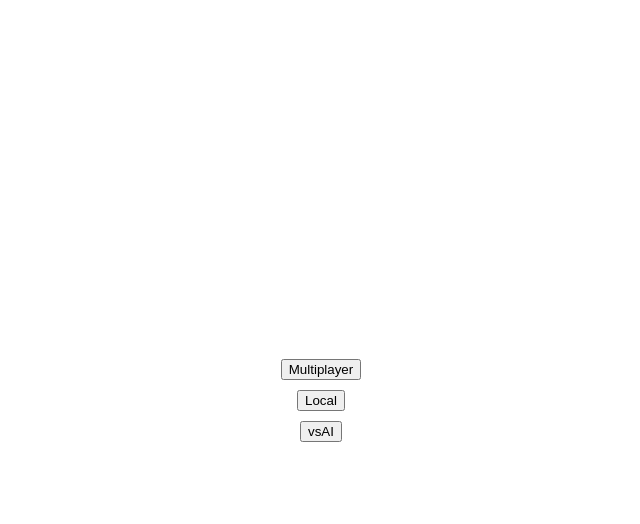
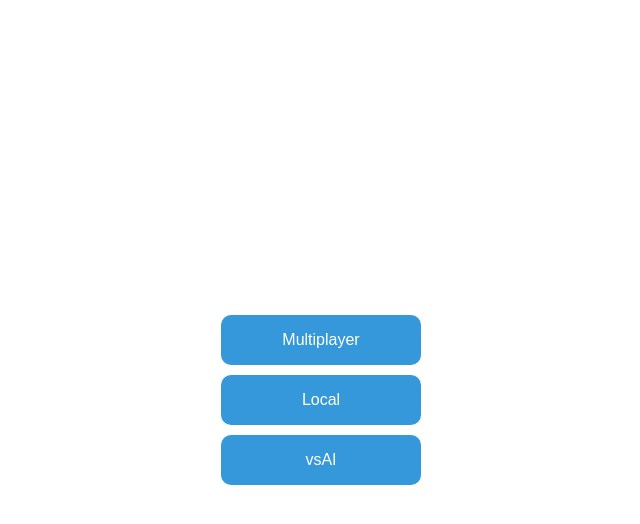
Before and after one commit to SusAd1/multiplayer-ticktacktoe, a Flask app: page / in a window 1280 px wide. Shown: the top 524 px of the page, without its empty margins (319-959 px from the left). Run offline with Flask 3, Linux system fonts and the light colour scheme.

Commit message:
Fixed the css not applying error.

```diff
--- a/static/home.css
+++ b/static/home.css
@@ -15,14 +15,14 @@ body {
 }
 
 .menu-button {
-  width: 200px;          /* fixed width */
-  height: 50px;          /* reasonable height */
+  width: 200px;
+  height: 50px;
   cursor: pointer;
-  transition: transform 0.3s ease-in;
+  transition: transform 0.2s ease-in;
   background-color: #3498db;
   color: white;
   border: none;
-  border-radius: 6px;
+  border-radius: 10px;
   font-size: 16px;
   display: flex;
   justify-content: center;
@@ -30,5 +30,5 @@ body {
 }
 
 .menu-button:hover {
-  transform: scale(1.2); /* smaller scale-up */
+  transform: scale(1.08);
 }
--- a/templates/home.html
+++ b/templates/home.html
@@ -8,9 +8,9 @@
 </head>
 <body>
     <div class="menu">
-        <button class="menue-button">Multiplayer</button>
-        <button class="menue-button">Local</button>
-        <button class="menue-button">vsAI</button>
+        <button class="menu-button">Multiplayer</button>
+        <button class="menu-button">Local</button>
+        <button class="menu-button">vsAI</button>
     </div>
 </body>
 </html>
```
